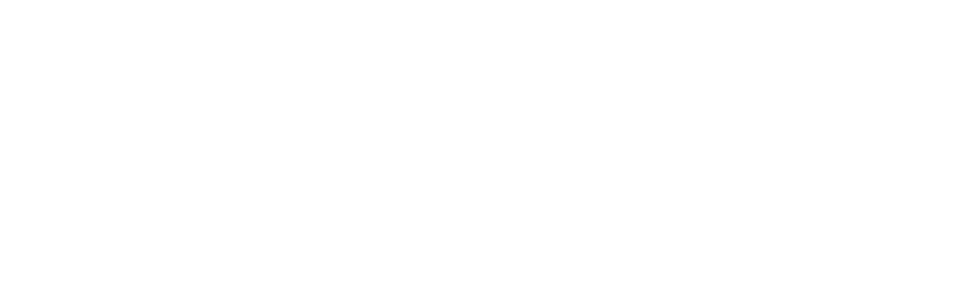
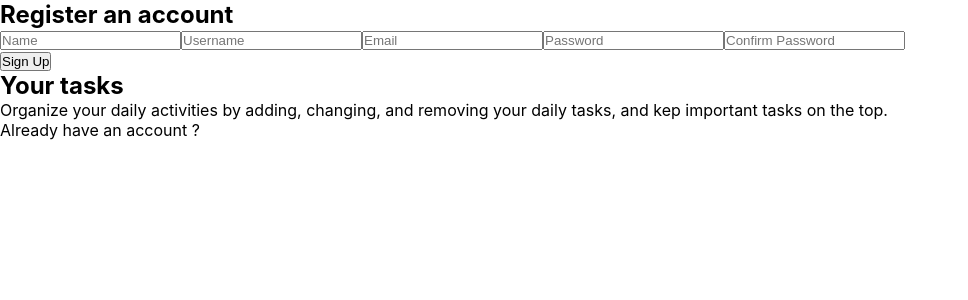
Before and after one commit to andmiguedev1/daily-tasks-manager, a React (Create React App) app: page / in a window 1280 px wide. Shown: the top 300 px of the page, without its empty margins (0-968 px from the left). Built offline with nearby package versions, Linux system fonts and the light colour scheme.

Commit message:
Add markup for register form and heading message

```diff
--- a/src/components/Signup.css
+++ b/src/components/Signup.css
@@ -0,0 +1,69 @@
+#sign-up {
+
+
+}
+
+#sign-up .container {
+
+}
+
+#sign-up .container .left-content,
+#sign-up .container .right-content {
+
+}
+
+.container .left-content {
+
+}
+
+.container .left-content .register-form  {
+
+}
+
+.left-content .register-form form {
+
+}
+
+.left-content .register-form form h2 {
+
+}
+
+.left-content .register-form form .form-fields {
+
+}
+
+.left-content .register-form form input {
+
+}
+
+.left-content .register-form form button {
+
+}
+
+.left-content .register-form .signup-btn {
+
+}
+
+.right-content {
+
+}
+
+.right-content .info-message {
+
+}
+
+.right-content h2 {
+
+}
+
+.right-content p {
+
+}
+
+.right-content .info-message .redirect {
+
+}
+
+.right-content .info-message .redirect a{
+
+}
--- a/src/components/Signup.jsx
+++ b/src/components/Signup.jsx
@@ -8,12 +8,31 @@
 			<div className="container">
 				<div className="left-content">
 					<div className="register-form">
-						{/* TODO: Add the html markup for a register page */}
+						{/* TODO: Add the html markup for a register form */}
+						<form>
+							<h2>Register an account</h2>
+							<div className="form-fields">
+								<input type="text" placeholder="Name" />
+								<input type="text" placeholder="Username" required />
+								<input type="email" placeholder="Email" required />
+								<input type="password" placeholder="Password" required />
+								<input type="password" placeholder="Confirm Password" required />
+							</div>
+							<div className="signup-btn">
+								<button type="submit">Sign Up</button>
+							</div>
+						</form>
 					</div>
 				</div>
 				<div className="right-content">
-					<div className="info-message">
+					<div className="heading-message">
 						{/* TODO: Add the html markup for a heading message */}
+						<h2>Your tasks</h2>
+						<p>
+							Organize your daily activities by adding, changing, and removing your
+							daily tasks, and kep important tasks on the top.
+						</p>
+						<p class="redirect">Already have an account ?</p>
 					</div>
 				</div>
 			</div>
```
